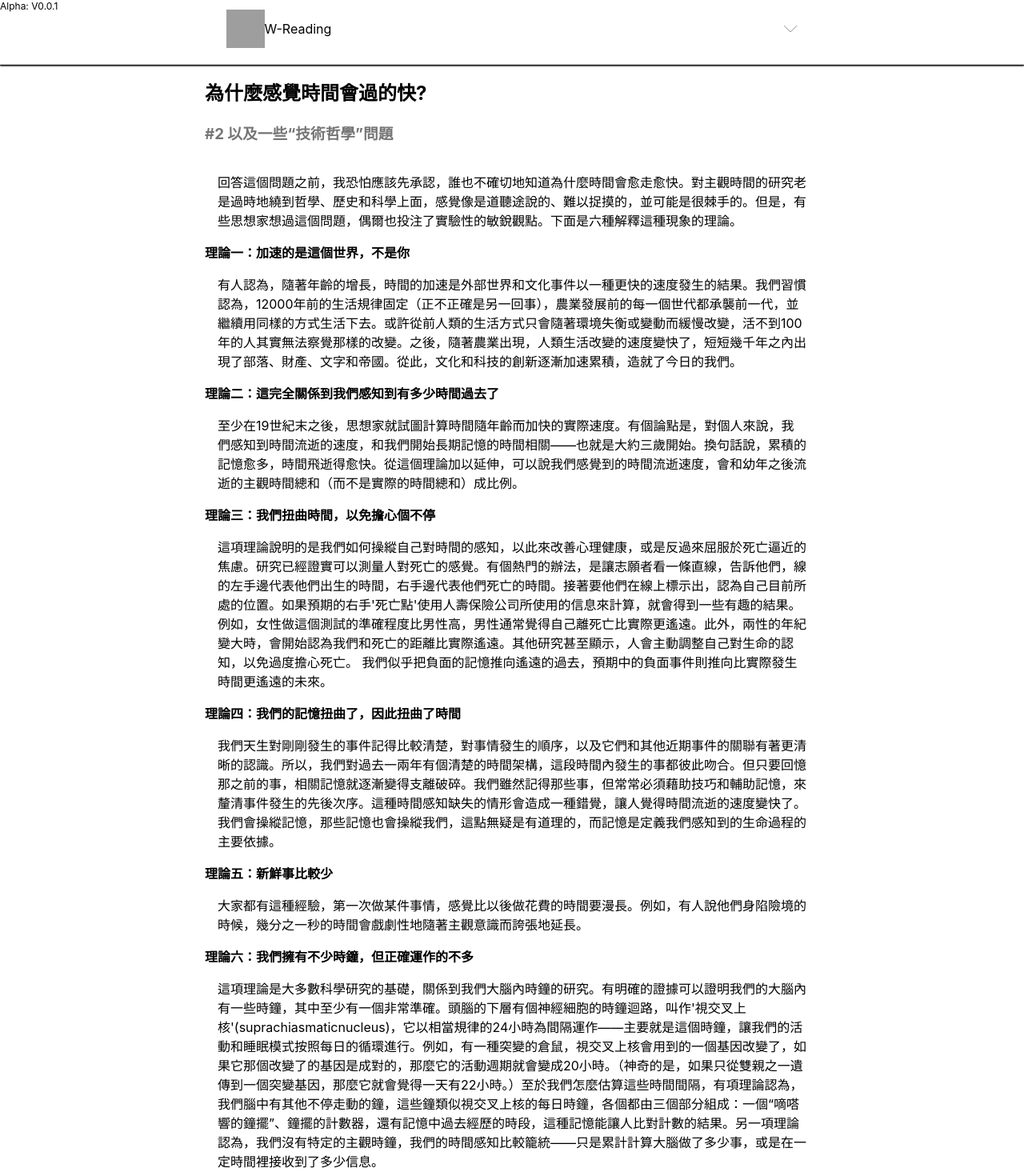
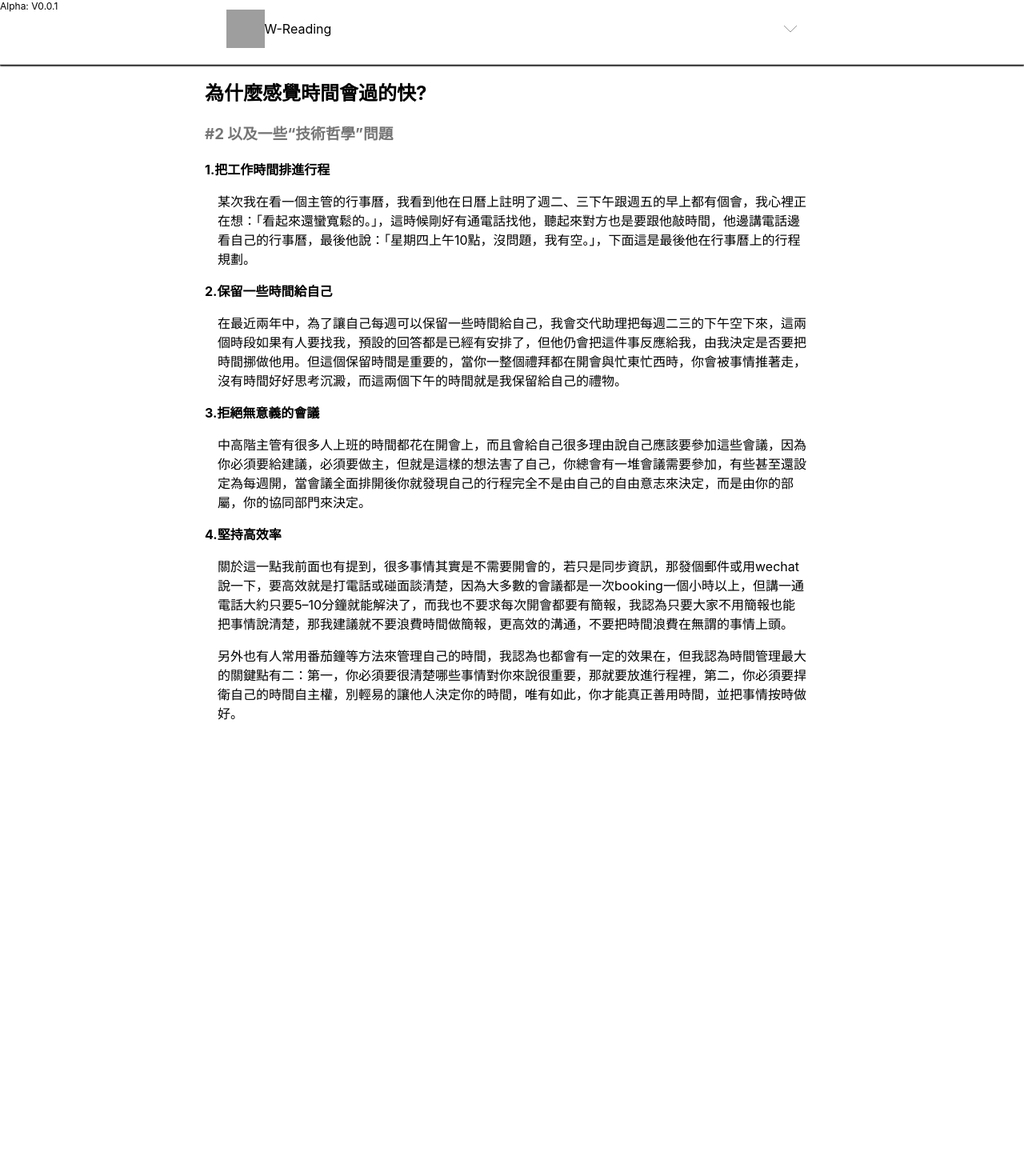
Before and after one commit to Jameswilson7788/a-reading, a Vue app: page /no1 in a window 1280 px wide. Shown: the top 1470 px of the page at 80% size. After the commit the page ends 919 px from the top, so only its background shows below. Built offline with nearby package versions, Linux system fonts and the light colour scheme; grey boxes are pictures that could not be loaded.

Commit message:
update  <article>

```diff
--- a/src/components/Content/ArticleList/Articles/contents/no1.vue
+++ b/src/components/Content/ArticleList/Articles/contents/no1.vue
@@ -10,34 +10,24 @@
         <br />
         <h3 class="sub-title">{{ subTitle }}</h3>
         <br />
+        <b> 1.把工作時間排進行程</b>
         <p>
-          回答這個問題之前，我恐怕應該先承認，誰也不確切地知道為什麼時間會愈走愈快。對主觀時間的研究老是過時地繞到哲學、歷史和科學上面，感覺像是道聽途說的、難以捉摸的，並可能是很棘手的。但是，有些思想家想過這個問題，偶爾也投注了實驗性的敏銳觀點。下面是六種解釋這種現象的理論。
+          某次我在看一個主管的行事曆，我看到他在日曆上註明了週二、三下午跟週五的早上都有個會，我心裡正在想：「看起來還蠻寬鬆的。」，這時候剛好有通電話找他，聽起來對方也是要跟他敲時間，他邊講電話邊看自己的行事曆，最後他說：「星期四上午10點，沒問題，我有空。」，下面這是最後他在行事曆上的行程規劃。
         </p>
-        <b>理論一：加速的是這個世界，不是你</b>
+        <b>2.保留一些時間給自己</b>
         <p>
-          有人認為，隨著年齡的增長，時間的加速是外部世界和文化事件以一種更快的速度發生的結果。我們習慣認為，12000年前的生活規律固定（正不正確是另一回事），農業發展前的每一個世代都承襲前一代，並繼續用同樣的方式生活下去。或許從前人類的生活方式只會隨著環境失衡或變動而緩慢改變，活不到100年的人其實無法察覺那樣的改變。之後，隨著農業出現，人類生活改變的速度變快了，短短幾千年之內出現了部落、財產、文字和帝國。從此，文化和科技的創新逐漸加速累積，造就了今日的我們。
+          在最近兩年中，為了讓自己每週可以保留一些時間給自己，我會交代助理把每週二三的下午空下來，這兩個時段如果有人要找我，預設的回答都是已經有安排了，但他仍會把這件事反應給我，由我決定是否要把時間挪做他用。但這個保留時間是重要的，當你一整個禮拜都在開會與忙東忙西時，你會被事情推著走，沒有時間好好思考沉澱，而這兩個下午的時間就是我保留給自己的禮物。
         </p>
-        <b>理論二：這完全關係到我們感知到有多少時間過去了</b>
+        <b>3.拒絕無意義的會議</b>
         <p>
-          至少在19世紀末之後，思想家就試圖計算時間隨年齡而加快的實際速度。有個論點是，對個人來說，我們感知到時間流逝的速度，和我們開始長期記憶的時間相關——也就是大約三歲開始。換句話說，累積的記憶愈多，時間飛逝得愈快。從這個理論加以延伸，可以說我們感覺到的時間流逝速度，會和幼年之後流逝的主觀時間總和（而不是實際的時間總和）成比例。
+          中高階主管有很多人上班的時間都花在開會上，而且會給自己很多理由說自己應該要參加這些會議，因為你必須要給建議，必須要做主，但就是這樣的想法害了自己，你總會有一堆會議需要參加，有些甚至還設定為每週開，當會議全面排開後你就發現自己的行程完全不是由自己的自由意志來決定，而是由你的部屬，你的協同部門來決定。
         </p>
-        <b>理論三：我們扭曲時間，以免擔心個不停</b>
+        <b>4.堅持高效率</b>
         <p>
-          這項理論說明的是我們如何操縱自己對時間的感知，以此來改善心理健康，或是反過來屈服於死亡逼近的焦慮。研究已經證實可以測量人對死亡的感覺。有個熱門的辦法，是讓志願者看一條直線，告訴他們，線的左手邊代表他們出生的時間，右手邊代表他們死亡的時間。接著要他們在線上標示出，認為自己目前所處的位置。如果預期的右手'死亡點'使用人壽保險公司所使用的信息來計算，就會得到一些有趣的結果。
-          例如，女性做這個測試的準確程度比男性高，男性通常覺得自己離死亡比實際更遙遠。此外，兩性的年紀變大時，會開始認為我們和死亡的距離比實際遙遠。其他研究甚至顯示，人會主動調整自己對生命的認知，以免過度擔心死亡。
-          我們似乎把負面的記憶推向遙遠的過去，預期中的負面事件則推向比實際發生時間更遙遠的未來。
+          關於這一點我前面也有提到，很多事情其實是不需要開會的，若只是同步資訊，那發個郵件或用wechat說一下，要高效就是打電話或碰面談清楚，因為大多數的會議都是一次booking一個小時以上，但講一通電話大約只要5–10分鐘就能解決了，而我也不要求每次開會都要有簡報，我認為只要大家不用簡報也能把事情說清楚，那我建議就不要浪費時間做簡報，更高效的溝通，不要把時間浪費在無謂的事情上頭。
         </p>
-        <b>理論四：我們的記憶扭曲了，因此扭曲了時間</b>
         <p>
-          我們天生對剛剛發生的事件記得比較清楚，對事情發生的順序，以及它們和其他近期事件的關聯有著更清晰的認識。所以，我們對過去一兩年有個清楚的時間架構，這段時間內發生的事都彼此吻合。但只要回憶那之前的事，相關記憶就逐漸變得支離破碎。我們雖然記得那些事，但常常必須藉助技巧和輔助記憶，來釐清事件發生的先後次序。這種時間感知缺失的情形會造成一種錯覺，讓人覺得時間流逝的速度變快了。我們會操縱記憶，那些記憶也會操縱我們，這點無疑是有道理的，而記憶是定義我們感知到的生命過程的主要依據。
-        </p>
-        <b>理論五：新鮮事比較少</b>
-        <p>
-          大家都有這種經驗，第一次做某件事情，感覺比以後做花費的時間要漫長。例如，有人說他們身陷險境的時候，幾分之一秒的時間會戲劇性地隨著主觀意識而誇張地延長。
-        </p>
-        <b>理論六：我們擁有不少時鐘，但正確運作的不多</b>
-        <p>
-          這項理論是大多數科學研究的基礎，關係到我們大腦內時鐘的研究。有明確的證據可以證明我們的大腦內有一些時鐘，其中至少有一個非常準確。頭腦的下層有個神經細胞的時鐘迴路，叫作'視交叉上核'(suprachiasmaticnucleus)，它以相當規律的24小時為間隔運作——主要就是這個時鐘，讓我們的活動和睡眠模式按照每日的循環進行。例如，有一種突變的倉鼠，視交叉上核會用到的一個基因改變了，如果它那個改變了的基因是成對的，那麼它的活動週期就會變成20小時。（神奇的是，如果只從雙親之一遺傳到一個突變基因，那麼它就會覺得一天有22小時。）至於我們怎麼估算這些時間間隔，有項理論認為，我們腦中有其他不停走動的鐘，這些鐘類似視交叉上核的每日時鐘，各個都由三個部分組成：一個“嘀嗒響的鐘擺”、鐘擺的計數器，還有記憶中過去經歷的時段，這種記憶能讓人比對計數的結果。另一項理論認為，我們沒有特定的主觀時鐘，我們的時間感知比較籠統——只是累計計算大腦做了多少事，或是在一定時間裡接收到了多少信息。
+          另外也有人常用番茄鐘等方法來管理自己的時間，我認為也都會有一定的效果在，但我認為時間管理最大的關鍵點有二：第一，你必須要很清楚哪些事情對你來說很重要，那就要放進行程裡，第二，你必須要捍衛自己的時間自主權，別輕易的讓他人決定你的時間，唯有如此，你才能真正善用時間，並把事情按時做好。
         </p>
       </article>
     </div>
```
